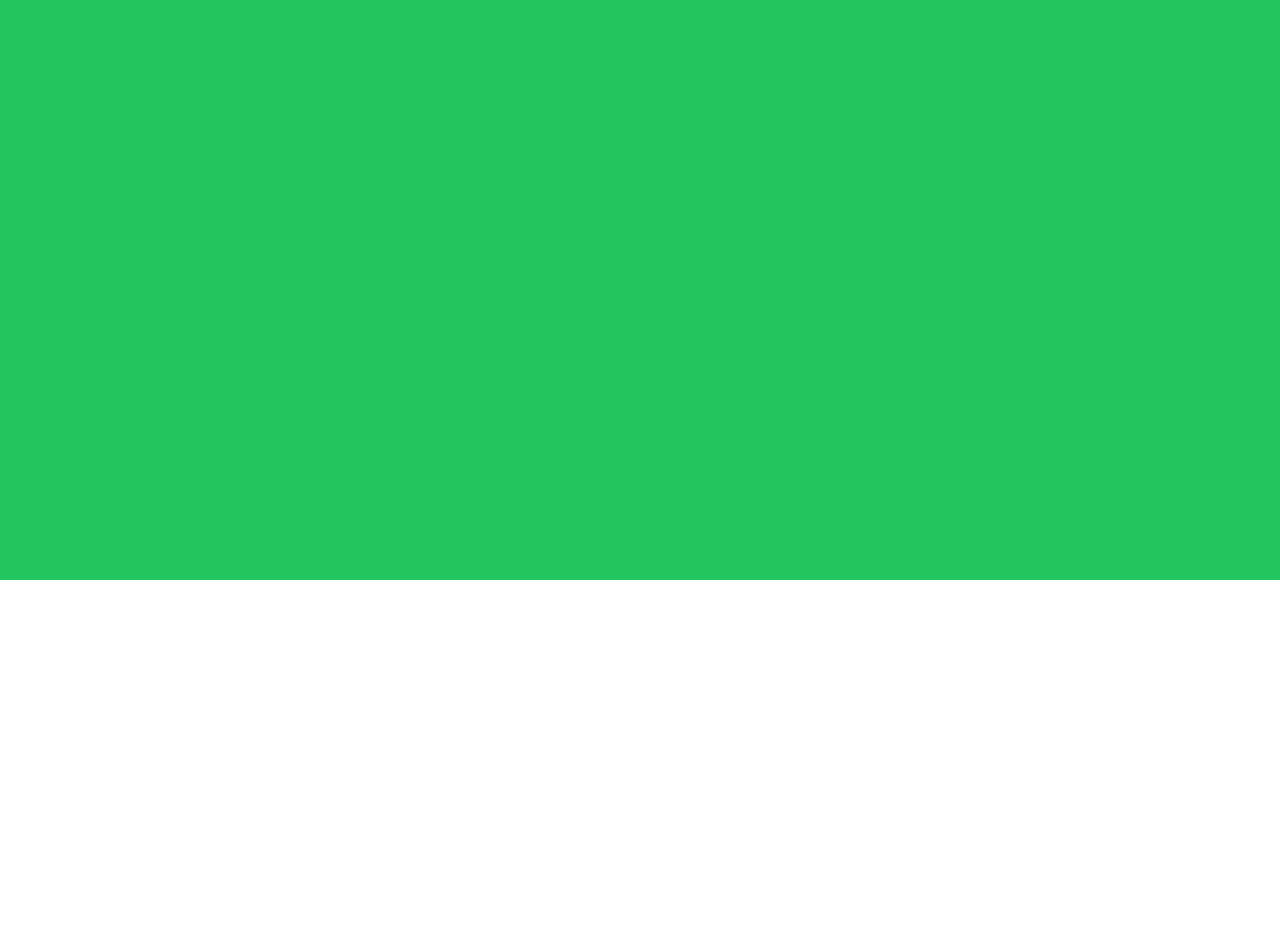
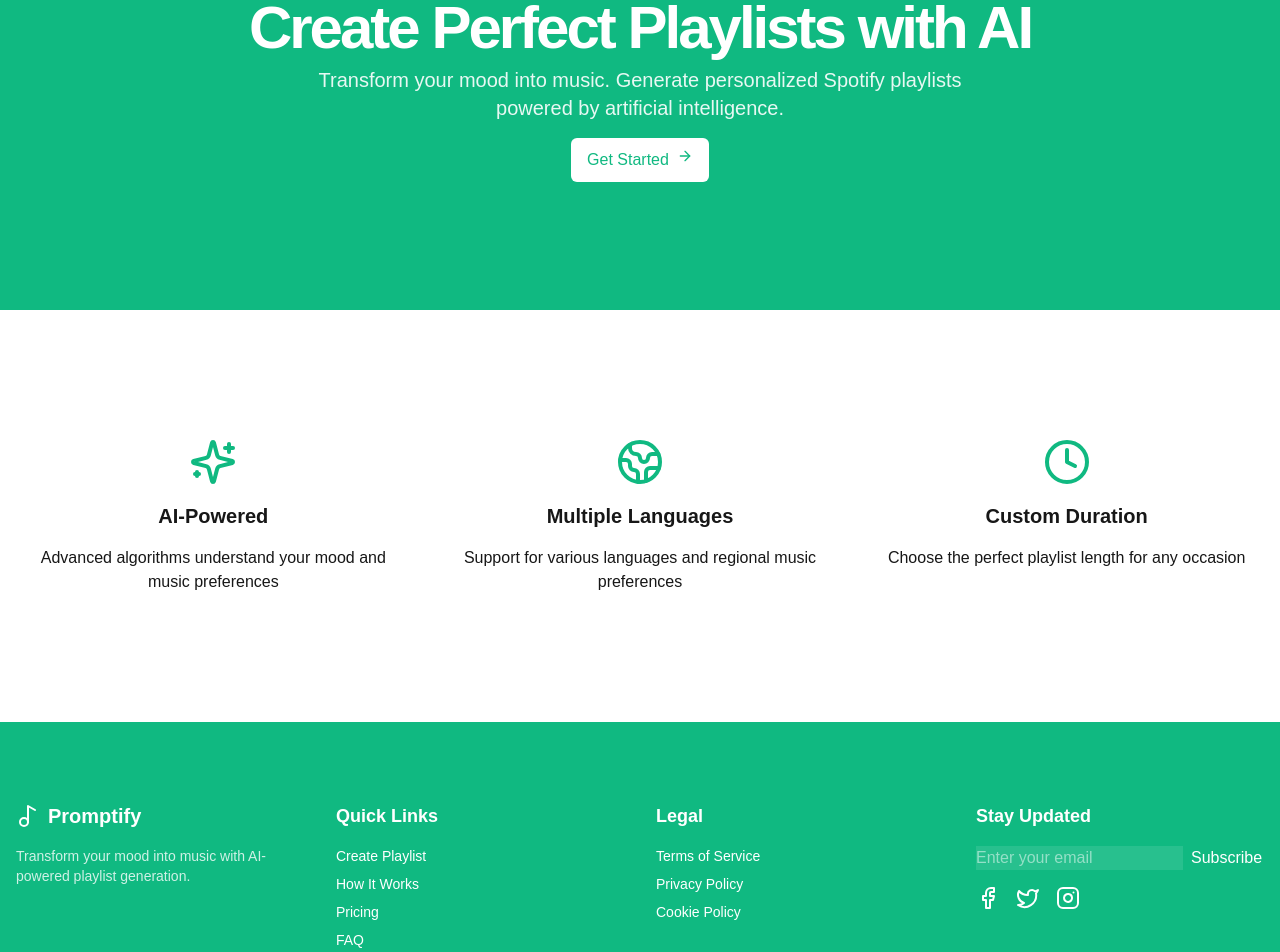
Before and after one commit to 000xs/Promptify, a Next.js app: page / in a window 1280 px wide. Shown: the part 220-1172 px from the top of the page. Before the commit the page ends 800 px from the top, so only its background shows below. Built offline with nearby package versions, Linux system fonts and the light colour scheme; no server answers.

Commit message:
a complete front end /create

```diff
--- a/app/page.tsx
+++ b/app/page.tsx
@@ -4,6 +4,9 @@ import Navigationbar from "@/components/Navigationbar";
 import { useSession, signIn, signOut } from "next-auth/react";
 import Image from "next/image";
 import { Fragment } from "react";
+import { ArrowRight, Music2, Sparkles, Globe2, Clock } from 'lucide-react'
+import Link from "next/link"
+import { Footer } from "@/components/footer";
 
 export default function HomePage() {
   const { data: session, status } = useSession();
@@ -12,9 +15,63 @@ export default function HomePage() {
 
   return (
     <Fragment>
-      <div className="w-full h-screen bg-green-500 ">
+      <div className="flex min-h-screen flex-col">
         {/* //Navigationbar */}
         <Navigationbar />
+        <main className="flex-1">
+          <section className="w-full py-12 md:py-24 lg:py-32 bg-emerald-500">
+            <div className="container px-4 md:px-6">
+              <div className="flex flex-col items-center space-y-4 text-center">
+                <div className="space-y-2">
+                  <h1 className="text-3xl font-bold tracking-tighter text-white sm:text-4xl md:text-5xl lg:text-6xl">
+                    Create Perfect Playlists with AI
+                  </h1>
+                  <p className="mx-auto max-w-[700px] text-white/90 md:text-xl">
+                    Transform your mood into music. Generate personalized
+                    Spotify playlists powered by artificial intelligence.
+                  </p>
+                </div>
+                <Link href="/create">
+                  <button
+
+                    className="bg-white text-emerald-500 inline-flex hover:bg-white/90 rounded-md px-4 py-2.5 font-medium  hover:text-emerald-500 focus-visible:outline focus-visible:outline-2 focus-visible:outline-offset-2 focus-visible:outline-white"
+                  >
+                    Get Started <ArrowRight className="ml-2 h-4 w-4" />
+                  </button>
+                </Link>
+              </div>
+            </div>
+          </section>
+          <section className="w-full py-12 md:py-24 lg:py-32">
+            <div className="container px-4 md:px-6">
+              <div className="grid gap-6 lg:grid-cols-3 lg:gap-12">
+                <div className="flex flex-col items-center space-y-4 text-center">
+                  <Sparkles className="h-12 w-12 text-emerald-500" />
+                  <h3 className="text-xl font-bold">AI-Powered</h3>
+                  <p className="text-muted-foreground">
+                    Advanced algorithms understand your mood and music
+                    preferences
+                  </p>
+                </div>
+                <div className="flex flex-col items-center space-y-4 text-center">
+                  <Globe2 className="h-12 w-12 text-emerald-500" />
+                  <h3 className="text-xl font-bold">Multiple Languages</h3>
+                  <p className="text-muted-foreground">
+                    Support for various languages and regional music preferences
+                  </p>
+                </div>
+                <div className="flex flex-col items-center space-y-4 text-center">
+                  <Clock className="h-12 w-12 text-emerald-500" />
+                  <h3 className="text-xl font-bold">Custom Duration</h3>
+                  <p className="text-muted-foreground">
+                    Choose the perfect playlist length for any occasion
+                  </p>
+                </div>
+              </div>
+            </div>
+          </section>
+        </main>
+        <Footer />
         {/* herosection */}
       </div>
     </Fragment>
--- a/components/Navigationbar.tsx
+++ b/components/Navigationbar.tsx
@@ -14,7 +14,7 @@ function Navigationbar() {
     <div className="bg-transparent font-[var(--font-spoti-sans)] relative flex items-center justify-between flex-row px-24 py-6">
       <div className="ico">
         <h1 className="  font-spotiSans font-medium cursor-pointer text-3xl">
-          Promptify
+          Prompti<span className="text-emerald-500">fy</span>
         </h1>
       </div>
       <ul className="list flex flex-row items-center space-x-8 font-medium">
--- /dev/null
+++ b/components/footer.tsx
@@ -0,0 +1,84 @@
+import Link from "next/link";
+
+import { Music2, Facebook, Twitter, Instagram } from "lucide-react";
+
+export function Footer() {
+  return (
+    <footer className="bg-emerald-500 text-white">
+      <div className="container px-4 py-12 md:py-16 lg:py-20">
+        <div className="grid gap-8 lg:grid-cols-4">
+          <div className="space-y-4">
+            <Link href="/" className="flex items-center space-x-2">
+              <Music2 className="h-6 w-6" />
+              <span className="text-xl font-bold">Promptify</span>
+            </Link>
+            <p className="text-sm text-white/80">
+              Transform your mood into music with AI-powered playlist
+              generation.
+            </p>
+          </div>
+          <div>
+            <h3 className="mb-4 text-lg font-semibold">Quick Links</h3>
+            <ul className="space-y-2 text-sm">
+              <li>
+                <Link href="/create">Create Playlist</Link>
+              </li>
+              <li>
+                <Link href="/how-it-works">How It Works</Link>
+              </li>
+              <li>
+                <Link href="/pricing">Pricing</Link>
+              </li>
+              <li>
+                <Link href="/faq">FAQ</Link>
+              </li>
+            </ul>
+          </div>
+          <div>
+            <h3 className="mb-4 text-lg font-semibold">Legal</h3>
+            <ul className="space-y-2 text-sm">
+              <li>
+                <Link href="/terms">Terms of Service</Link>
+              </li>
+              <li>
+                <Link href="/privacy">Privacy Policy</Link>
+              </li>
+              <li>
+                <Link href="/cookies">Cookie Policy</Link>
+              </li>
+            </ul>
+          </div>
+          <div className="space-y-4">
+            <h3 className="text-lg font-semibold">Stay Updated</h3>
+            <form className="flex space-x-2">
+              <input
+                type="email"
+                placeholder="Enter your email"
+                className="bg-white/10 border-white/20 text-white placeholder:text-white/50"
+              />
+              <button type="submit"  >
+                Subscribe
+              </button>
+            </form>
+            <div className="flex space-x-4">
+              <Link href="#" aria-label="Facebook">
+                <Facebook className="h-6 w-6" />
+              </Link>
+              <Link href="#" aria-label="Twitter">
+                <Twitter className="h-6 w-6" />
+              </Link>
+              <Link href="#" aria-label="Instagram">
+                <Instagram className="h-6 w-6" />
+              </Link>
+            </div>
+          </div>
+        </div>
+        <div className="mt-8 border-t border-white/20 pt-8 text-center text-sm">
+          <p>
+            &copy; {new Date().getFullYear()} Promptify. All rights reserved.
+          </p>
+        </div>
+      </div>
+    </footer>
+  );
+}
--- a/package.json
+++ b/package.json
@@ -13,6 +13,7 @@
     "@types/spotify-web-api-node": "^5.0.11",
     "axios": "^1.7.7",
     "dotenv": "^16.4.5",
+    "lucide-react": "^0.462.0",
     "next": "15.0.3",
     "next-auth": "^4.24.10",
     "react": "19.0.0-rc-66855b96-20241106",
```
Also changed, not shown: app/create/page.tsx (+80 -50 lines), 1 other file (tests, documents, lock files or other folders).
